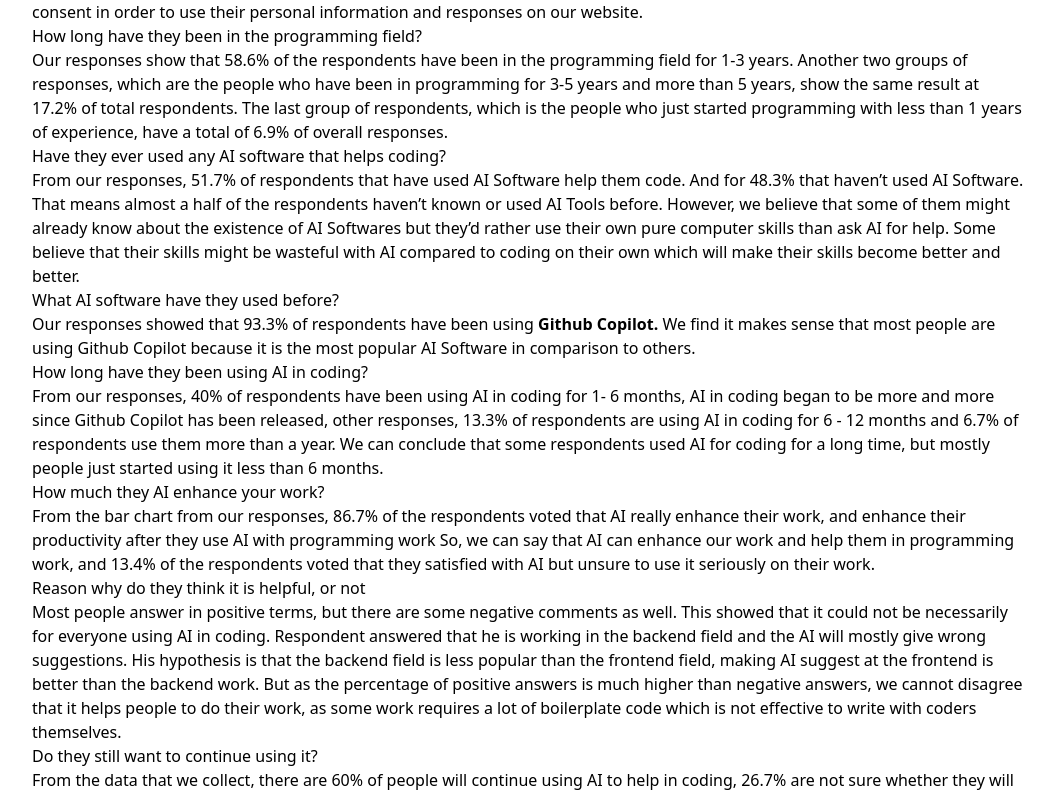
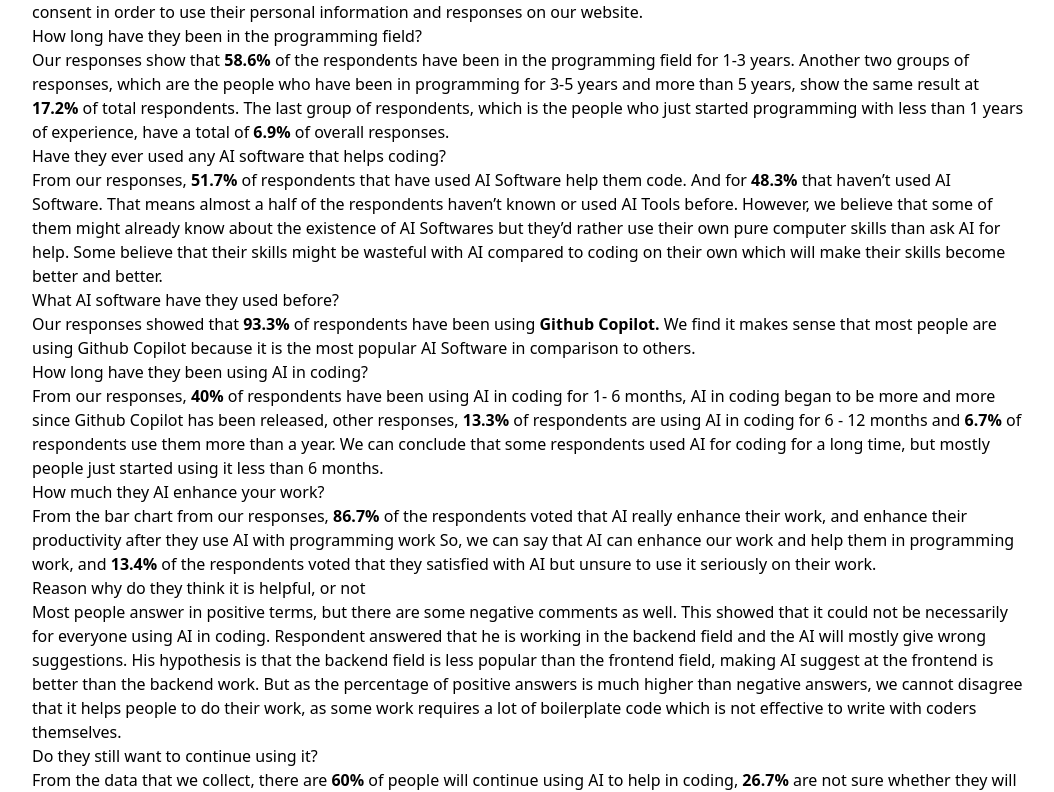
Before and after one commit to FloatKasemtan/LNG-research-website, a SvelteKit app: page /survey in a window 1280 px wide. Shown: the part 409-1201 px from the top of the page, without its empty margins (112-1166 px from the left). Built offline with nearby package versions, Linux system fonts and the light colour scheme.

Commit message:
chore: survey data

```diff
--- a/src/routes/survey/+page.svelte
+++ b/src/routes/survey/+page.svelte
@@ -15,71 +15,71 @@
 			<div>These data are mostly from KMUTT students</div>
 		</div>
 	</div>
-	<div class="flex my-10 items-center">
-		<div class="text-5xl font-extrabold flex-1">
-			<p>Who has responeded out survey?</p>
+	<div class="flex items-center my-10">
+		<div class="flex-1 text-5xl font-extrabold">
+			<p><span class="text-pink-500"> Who </span> has responeded out survey?</p>
 		</div>
 		<div class="flex flex-1 p-3">
-			<p class="text-left text-xl">
+			<p class="text-xl text-left">
 				From the responses, most of the respondents are KMUTT students that are related with
 				programming fields. We ask for their consent in order to use their personal information and
 				responses on our website.
 			</p>
 		</div>
 	</div>
-	<div class="flex flex-col text-center my-10">
+	<div class="flex flex-col my-10 text-center">
 		<p class="text-4xl font-extrabold">How long have they been in the programming field?</p>
 		<p class="my-5 text-xl text-justify indent-10">
-			Our responses show that 58.6% of the respondents have been in the programming field for 1-3
-			years. Another two groups of responses, which are the people who have been in programming for
-			3-5 years and more than 5 years, show the same result at 17.2% of total respondents. The last
-			group of respondents, which is the people who just started programming with less than 1 years
-			of experience, have a total of 6.9% of overall responses.
+			Our responses show that <b>58.6%</b> of the respondents have been in the programming field for
+			1-3 years. Another two groups of responses, which are the people who have been in programming
+			for 3-5 years and more than 5 years, show the same result at <b>17.2%</b> of total
+			respondents. The last group of respondents, which is the people who just started programming
+			with less than 1 years of experience, have a total of <b>6.9%</b> of overall responses.
 		</p>
 	</div>
 	<div class="flex flex-col text-center ">
 		<p class="text-4xl font-extrabold">Have they ever used any AI software that helps coding?</p>
 		<p class="my-5 text-xl text-justify indent-10">
-			From our responses, 51.7% of respondents that have used AI Software help them code. And for
-			48.3% that haven’t used AI Software. That means almost a half of the respondents haven’t known
-			or used AI Tools before. However, we believe that some of them might already know about the
+			From our responses, <b>51.7%</b> of respondents that have used AI Software help them code. And
+			for <b>48.3%</b> that haven’t used AI Software. That means almost a half of the respondents haven’t
+			known or used AI Tools before. However, we believe that some of them might already know about the
 			existence of AI Softwares but they’d rather use their own pure computer skills than ask AI for
 			help. Some believe that their skills might be wasteful with AI compared to coding on their own
 			which will make their skills become better and better.
 		</p>
 	</div>
-	<div class="flex my-20 items-center">
-		<div class="text-5xl font-extrabold flex-1">
+	<div class="flex items-center my-20">
+		<div class="flex-1 text-5xl font-extrabold">
 			<p>What AI software have they used before?</p>
 		</div>
 		<div class="flex flex-1 p-3">
-			<p class="text-left text-xl">
-				Our responses showed that 93.3% of respondents have been using <b>Github Copilot.</b> We find
-				it makes sense that most people are using Github Copilot because it is the most popular AI Software
-				in comparison to others.
+			<p class="text-xl text-left">
+				Our responses showed that <b>93.3%</b> of respondents have been using
+				<b><span class="text-violet-600"> Github Copilot.</span></b> We find it makes sense that most
+				people are using Github Copilot because it is the most popular AI Software in comparison to others.
 			</p>
 		</div>
 	</div>
-	<div class="flex flex-col text-center my-10">
+	<div class="flex flex-col my-10 text-center">
 		<p class="text-4xl font-extrabold">How long have they been using AI in coding?</p>
 		<p class="my-5 text-xl text-justify indent-10">
-			From our responses, 40% of respondents have been using AI in coding for 1- 6 months, AI in
-			coding began to be more and more since Github Copilot has been released, other responses,
-			13.3% of respondents are using AI in coding for 6 - 12 months and 6.7% of respondents use them
-			more than a year. We can conclude that some respondents used AI for coding for a long time,
-			but mostly people just started using it less than 6 months.
+			From our responses, <b>40%</b> of respondents have been using AI in coding for 1- 6 months, AI
+			in coding began to be more and more since Github Copilot has been released, other responses,
+			<b>13.3%</b> of respondents are using AI in coding for 6 - 12 months and <b>6.7%</b> of respondents
+			use them more than a year. We can conclude that some respondents used AI for coding for a long
+			time, but mostly people just started using it less than 6 months.
 		</p>
 	</div>
-	<div class="flex flex-col text-center my-10">
+	<div class="flex flex-col my-10 text-center">
 		<p class="text-4xl font-extrabold">How much they AI enhance your work?</p>
 		<p class="my-5 text-xl text-justify indent-10">
-			From the bar chart from our responses, 86.7% of the respondents voted that AI really enhance
-			their work, and enhance their productivity after they use AI with programming work So, we can
-			say that AI can enhance our work and help them in programming work, and 13.4% of the
-			respondents voted that they satisfied with AI but unsure to use it seriously on their work.
+			From the bar chart from our responses, <b>86.7%</b> of the respondents voted that AI really
+			enhance their work, and enhance their productivity after they use AI with programming work So,
+			we can say that AI can enhance our work and help them in programming work, and <b>13.4%</b> of
+			the respondents voted that they satisfied with AI but unsure to use it seriously on their work.
 		</p>
 	</div>
-	<div class="flex flex-col text-center my-10">
+	<div class="flex flex-col my-10 text-center">
 		<p class="text-4xl font-extrabold">Reason why do they think it is helpful, or not</p>
 		<p class="my-5 text-xl text-justify indent-10">
 			Most people answer in positive terms, but there are some negative comments as well. This
@@ -92,13 +92,13 @@
 			with coders themselves.
 		</p>
 	</div>
-	<div class="flex flex-col text-center my-10">
+	<div class="flex flex-col my-10 text-center">
 		<p class="text-4xl font-extrabold">Do they still want to continue using it?</p>
 		<p class="my-5 text-xl text-justify indent-10">
-			From the data that we collect, there are 60% of people will continue using AI to help in
-			coding, 26.7% are not sure whether they will continue using it or not, and the rest are people
-			who said no. According to the data, we can assume that using AI in coding helps most people to
-			do their work, but in some fields of work it is not necessary to use it due to fewer data used
+			From the data that we collect, there are <b>60%</b> of people will continue using AI to help
+			in coding, <b>26.7%</b> are not sure whether they will continue using it or not, and the rest are
+			people who said no. According to the data, we can assume that using AI in coding helps most people
+			to do their work, but in some fields of work it is not necessary to use it due to fewer data used
 			for training AI making its accuracy lower.
 		</p>
 	</div>
```
